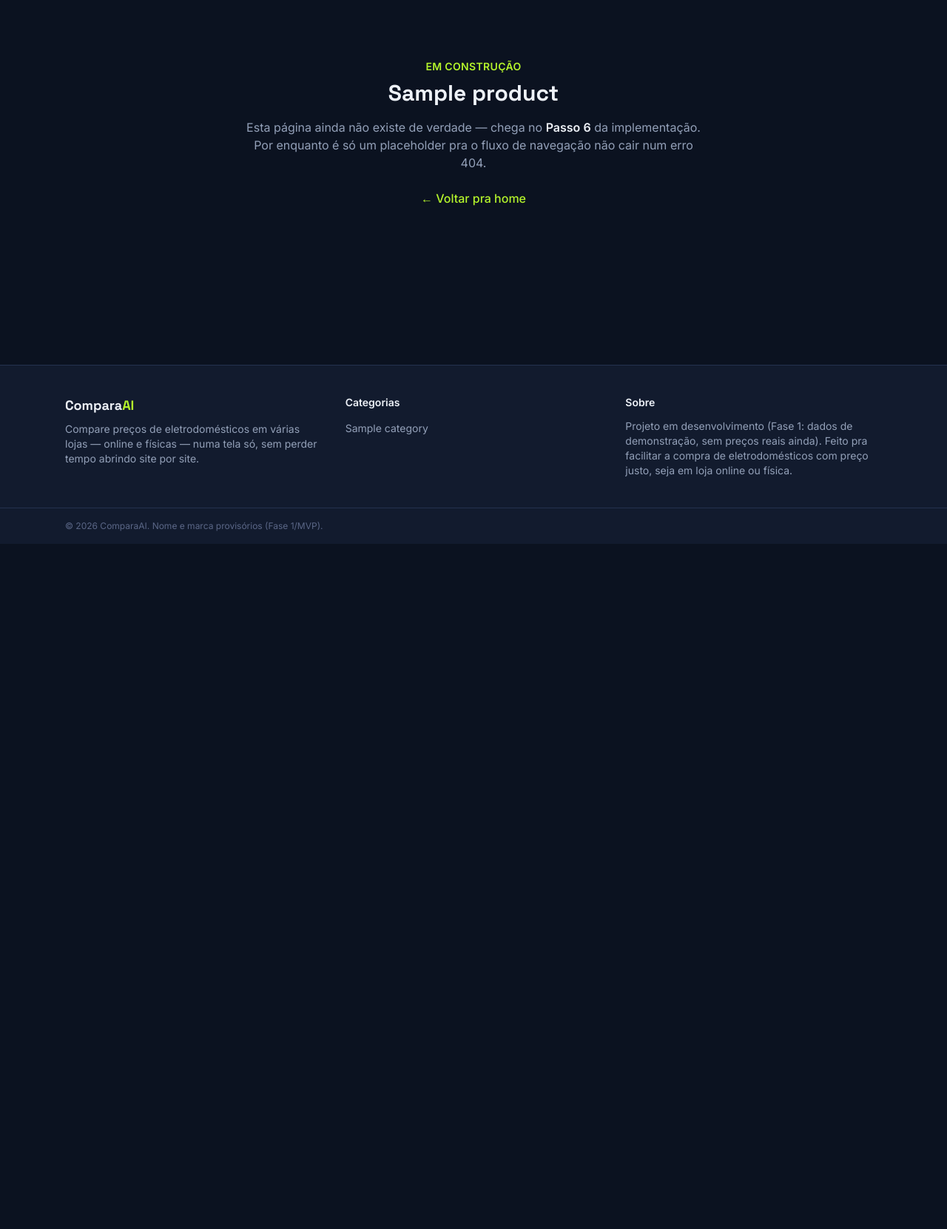
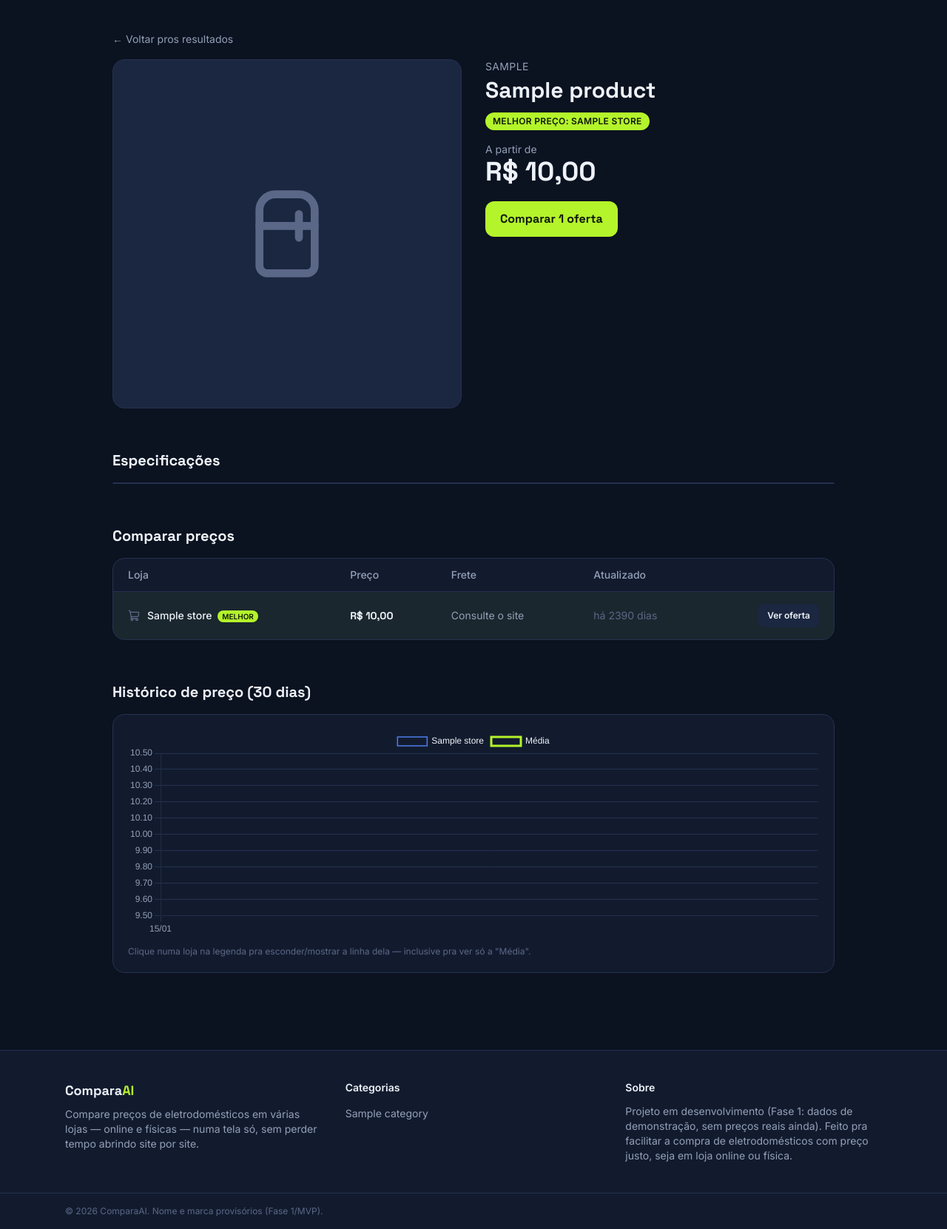
Before and after one commit to cardosodan/ComparaAI, a Flask app: a page that uses app/templates/base.html in a window 1280 px wide. Shown: the part 65-1726 px from the top of the page at 74% size. Before the commit the page ends 800 px from the top, so only its background shows below. Run offline with Flask 3, Linux system fonts and the light colour scheme; tables that the repository leaves empty hold one stand-in row (values such as "Sample post").

Commit message:
Passo 6: página de produto (specs, tabela comparativa, gráfico, similares)
- app/services/pricing.py (novo): formatar_especificacoes() (specs JSON
  -> rótulos PT-BR, mapeamento fixo pra geladeira/Fase 1),
  tempo_relativo() ("há X horas/dias", calculado em Python — sem conta de
  data solta no Jinja), montar_historico_para_grafico() (agrega
  PriceHistory em séries prontas pro Chart.js: uma por loja + média).
- search.py: produtos_similares() — mesma categoria, ordenado por
  proximidade de PREÇO (aproximação documentada, não similaridade de
  spec/comportamento real).
- /produto/<slug> real (substitui o stub do Passo 4): ofertas ordenadas
  (mais barata primeiro, esgotadas por último), frete honesto por tipo de
  loja (não inventa valor pra frete que não existe).
- produto.html: galeria (placeholder, sem foto real ainda), specs,
  tabela comparativa com badge "Melhor"/"Esgotado", gráfico Chart.js (uma
  linha por loja + linha "Média" mais grossa — a legenda nativa do
  Chart.js já resolve o "por loja OU média" do brief, sem precisar de
  toggle customizado), produtos similares (reaproveita o card do Passo
  4). Cores do gráfico lidas via getComputedStyle das CSS custom
  properties, não hex duplicado no JS.

Testado com curl + parse do JSON do gráfico embutido no HTML (não só
visual): specs com rótulo certo, "Esgotado" na oferta certa (Casas Bahia,
um dos 4 casos do seed), badge "Melhor" aparece exatamente 1x, similares
nunca incluem o próprio produto, histórico com 31 pontos (30 dias + hoje)
e série de média decrescente batendo com a narrativa do seed.

```diff
--- a/app/routes/product.py
+++ b/app/routes/product.py
@@ -1,11 +1,13 @@
-"""Página de detalhe do produto — stub temporário (a versão de verdade,
-com tabela comparativa de preços e gráfico de histórico, é o Passo 6).
-Existe agora só pra um clique no autocomplete/card da home não cair num
-404 durante a revisão deste passo.
+"""Página de detalhe do produto (Passo 6): especificações, tabela
+comparativa de preços por loja, gráfico de histórico e produtos similares.
 """
+from datetime import datetime
+
 from flask import Blueprint, abort, render_template
 
-from app.models import Product
+from app.models import Product, Store
+from app.services.pricing import formatar_especificacoes, montar_historico_para_grafico, tempo_relativo
+from app.services.search import produtos_similares
 
 product_bp = Blueprint("product", __name__)
 
@@ -15,9 +17,29 @@ def detalhe(slug):
     produto = Product.query.filter_by(slug=slug).first()
     if produto is None:
         abort(404)
+
+    agora = datetime.utcnow()
+    menor_preco_em_estoque = produto.melhor_oferta.price if produto.melhor_oferta else None
+
+    # Mais barata primeiro; esgotadas por último (não fazem sentido no topo
+    # de uma tabela comparativa de "onde comprar agora").
+    ofertas = []
+    for preco in sorted(produto.prices, key=lambda p: (not p.in_stock, p.price)):
+        ofertas.append({
+            "loja": preco.store,
+            "preco": preco.price,
+            "url": preco.url,
+            "em_estoque": preco.in_stock,
+            "atualizado_ha": tempo_relativo(preco.last_updated, agora),
+            "frete": "Retirada na loja" if preco.store.type == Store.TIPO_FISICA else "Consulte o site",
+            "eh_melhor_oferta": preco.in_stock and menor_preco_em_estoque is not None and preco.price == menor_preco_em_estoque,
+        })
+
     return render_template(
-        "_stub_em_construcao.html",
-        titulo=produto.name,
-        passo="Passo 6",
-        termo=None,
+        "produto.html",
+        produto=produto,
+        ofertas=ofertas,
+        especificacoes=formatar_especificacoes(produto.specs),
+        historico=montar_historico_para_grafico(produto),
+        similares=produtos_similares(produto, limite=4),
     )
--- a/app/services/search.py
+++ b/app/services/search.py
@@ -101,3 +101,18 @@ def listar_marcas_disponiveis() -> list[str]:
     usado pra categorias no navbar)."""
     linhas = Product.query.with_entities(Product.brand).distinct().order_by(Product.brand).all()
     return [linha[0] for linha in linhas]
+
+
+def produtos_similares(produto: Product, limite: int = 4):
+    """"Produtos similares" no rodapé da página de produto (brief seção
+    6.3) — mesma categoria, ordenado pelo preço mais PRÓXIMO do produto
+    atual primeiro. É uma aproximação por faixa de preço, não uma
+    similaridade de especificação/comportamento de usuário de verdade
+    (não existe dado nenhum disso ainda)."""
+    candidatos = Product.query.filter(
+        Product.category_id == produto.category_id,
+        Product.id != produto.id,
+    ).all()
+    preco_referencia = float(produto.price_min or 0)
+    candidatos.sort(key=lambda p: abs(float(p.price_min or 0) - preco_referencia))
+    return candidatos[:limite]
--- /dev/null
+++ b/app/templates/produto.html
@@ -0,0 +1,199 @@
+{% extends "base.html" %}
+{% from "components/product_card.html" import cartao_produto %}
+
+{% block title %}{{ produto.name }} — ComparaAI{% endblock %}
+{% block meta_description %}{{ produto.name }}: compare o preço em {{ ofertas|length }} loja{{ "s" if ofertas|length != 1 else "" }} (online e física) e veja o histórico de preço dos últimos 30 dias.{% endblock %}
+
+{% block content %}
+<div class="max-w-5xl mx-auto px-4 sm:px-6 py-10">
+
+  <a href="{{ url_for('main.busca', q='geladeira') }}" class="text-sm text-ink-muted hover:text-accent transition-colors">
+    ← Voltar pros resultados
+  </a>
+
+  <!-- Galeria + info principal -->
+  <div class="grid md:grid-cols-2 gap-8 items-start mt-4">
+    <div class="aspect-square bg-elevated border border-border rounded-2xl flex items-center justify-center">
+      <!-- Sem foto real de produto ainda (Fase 1) -->
+      <i data-lucide="refrigerator" class="w-32 h-32 text-ink-faint"></i>
+    </div>
+
+    <div>
+      <p class="text-sm text-ink-muted uppercase tracking-wide">{{ produto.brand }}</p>
+      <h1 class="font-display text-3xl font-bold text-ink mt-1">{{ produto.name }}</h1>
+
+      {% if produto.melhor_oferta %}
+        <span class="inline-block mt-3 text-xs font-bold uppercase tracking-wide bg-accent text-accent-ink px-2.5 py-1 rounded-full">
+          Melhor preço: {{ produto.melhor_oferta.store.name }}
+        </span>
+      {% endif %}
+
+      <p class="mt-4 text-sm text-ink-muted">A partir de</p>
+      <p class="font-display text-4xl font-bold text-ink">R$ {{ "%.2f"|format(produto.price_min)|replace(".", ",") }}</p>
+      {% if produto.price_max and produto.price_max != produto.price_min %}
+        <p class="text-sm text-ink-faint">até R$ {{ "%.2f"|format(produto.price_max)|replace(".", ",") }} em outras lojas</p>
+      {% endif %}
+
+      <a href="#comparar-precos" class="inline-block mt-5 bg-accent hover:bg-accent-hover text-accent-ink font-display font-bold px-5 py-3 rounded-xl transition-colors">
+        Comparar {{ ofertas|length }} oferta{{ "s" if ofertas|length != 1 else "" }}
+      </a>
+    </div>
+  </div>
+
+  <!-- Especificações -->
+  <div class="mt-14">
+    <h2 class="font-display text-xl font-bold text-ink mb-4">Especificações</h2>
+    <dl class="bg-surface border border-border rounded-2xl divide-y divide-border overflow-hidden">
+      {% for label, valor in especificacoes %}
+        <div class="flex justify-between gap-4 px-5 py-3 text-sm">
+          <dt class="text-ink-muted">{{ label }}</dt>
+          <dd class="text-ink font-medium text-right">{{ valor }}</dd>
+        </div>
+      {% endfor %}
+    </dl>
+  </div>
+
+  <!-- Tabela comparativa de preços -->
+  <div id="comparar-precos" class="mt-14 scroll-mt-24">
+    <h2 class="font-display text-xl font-bold text-ink mb-4">Comparar preços</h2>
+    <div class="bg-surface border border-border rounded-2xl overflow-hidden">
+      <div class="overflow-x-auto">
+        <table class="w-full text-sm">
+          <thead>
+            <tr class="border-b border-border text-left text-ink-muted">
+              <th class="px-5 py-3 font-medium">Loja</th>
+              <th class="px-5 py-3 font-medium">Preço</th>
+              <th class="px-5 py-3 font-medium hidden sm:table-cell">Frete</th>
+              <th class="px-5 py-3 font-medium hidden sm:table-cell">Atualizado</th>
+              <th class="px-5 py-3 font-medium"></th>
+            </tr>
+          </thead>
+          <tbody class="divide-y divide-border">
+            {% for oferta in ofertas %}
+              <tr class="{% if not oferta.em_estoque %}opacity-50{% elif oferta.eh_melhor_oferta %}bg-accent/5{% endif %}">
+                <td class="px-5 py-4">
+                  <div class="flex items-center gap-2.5">
+                    <i data-lucide="{{ 'store' if oferta.loja.type == 'fisica' else 'shopping-cart' }}" class="w-4 h-4 text-ink-faint shrink-0"></i>
+                    <div>
+                      <p class="text-ink font-medium">
+                        {{ oferta.loja.name }}
+                        {% if oferta.eh_melhor_oferta %}
+                          <span class="ml-1 text-[10px] font-bold uppercase bg-accent text-accent-ink px-1.5 py-0.5 rounded-full align-middle">Melhor</span>
+                        {% endif %}
+                      </p>
+                      {% if oferta.loja.type == "fisica" %}
+                        <p class="text-xs text-ink-faint">Loja física — {{ oferta.loja.city }}</p>
+                      {% endif %}
+                    </div>
+                  </div>
+                </td>
+                <td class="px-5 py-4 font-display font-bold text-ink whitespace-nowrap">
+                  R$ {{ "%.2f"|format(oferta.preco)|replace(".", ",") }}
+                </td>
+                <td class="px-5 py-4 text-ink-muted hidden sm:table-cell">{{ oferta.frete }}</td>
+                <td class="px-5 py-4 text-ink-faint hidden sm:table-cell whitespace-nowrap">{{ oferta.atualizado_ha }}</td>
+                <td class="px-5 py-4 text-right">
+                  {% if oferta.em_estoque %}
+                    <a href="{{ oferta.url or '#' }}" target="_blank" rel="noopener nofollow"
+                       class="inline-block bg-elevated hover:bg-accent hover:text-accent-ink text-ink text-xs font-bold px-3 py-2 rounded-lg transition-colors whitespace-nowrap">
+                      Ver oferta
+                    </a>
+                  {% else %}
+                    <span class="text-xs text-ink-faint whitespace-nowrap">Esgotado</span>
+                  {% endif %}
+                </td>
+              </tr>
+            {% endfor %}
+          </tbody>
+        </table>
+      </div>
+    </div>
+  </div>
+
+  <!-- Histórico de preço -->
+  <div class="mt-14">
+    <h2 class="font-display text-xl font-bold text-ink mb-4">Histórico de preço (30 dias)</h2>
+    <div class="bg-surface border border-border rounded-2xl p-5">
+      {% if historico.labels %}
+        <canvas id="grafico-historico" height="90"></canvas>
+        <p class="text-xs text-ink-faint mt-3">
+          Clique numa loja na legenda pra esconder/mostrar a linha dela — inclusive pra ver só a "Média".
+        </p>
+      {% else %}
+        <p class="text-sm text-ink-muted">Sem histórico disponível ainda pra este produto.</p>
+      {% endif %}
+    </div>
+  </div>
+
+  <!-- Produtos similares -->
+  {% if similares %}
+    <div class="mt-14">
+      <h2 class="font-display text-xl font-bold text-ink mb-4">Produtos similares</h2>
+      <div class="grid grid-cols-2 sm:grid-cols-4 gap-4">
+        {% for p in similares %}
+          {{ cartao_produto(p) }}
+        {% endfor %}
+      </div>
+    </div>
+  {% endif %}
+
+</div>
+{% endblock %}
+
+{% block extra_scripts %}
+{% if historico.labels %}
+<script src="https://unpkg.com/chart.js@4/dist/chart.umd.js"></script>
+<script>
+  (function () {
+    const dados = {{ historico | tojson }};
+    const raiz = getComputedStyle(document.documentElement);
+    const corTexto = raiz.getPropertyValue("--color-ink").trim();
+    const corMuted = raiz.getPropertyValue("--color-ink-muted").trim();
+    const corBorda = raiz.getPropertyValue("--color-border").trim();
+    const corAccent = raiz.getPropertyValue("--color-accent").trim();
+
+    // Paleta só pra diferenciar as linhas de loja entre si — a legenda já
+    // identifica qual é qual, então não precisa ter significado de marca.
+    const coresLojas = ["#4E7DEB", "#E8895D", "#E85D9B", "#5BC0EB", "#9D7FEA", "#4ECDC4"];
+
+    const datasets = Object.entries(dados.series_por_loja).map(([loja, valores], i) => ({
+      label: loja,
+      data: valores,
+      borderColor: coresLojas[i % coresLojas.length],
+      backgroundColor: "transparent",
+      tension: 0.3,
+      spanGaps: true,
+      borderWidth: 1.5,
+      pointRadius: 0,
+    }));
+
+    datasets.push({
+      label: "Média",
+      data: dados.serie_media,
+      borderColor: corAccent,
+      backgroundColor: "transparent",
+      borderWidth: 3,
+      tension: 0.3,
+      spanGaps: true,
+      pointRadius: 0,
+    });
+
+    new Chart(document.getElementById("grafico-historico"), {
+      type: "line",
+      data: { labels: dados.labels, datasets },
+      options: {
+        responsive: true,
+        interaction: { mode: "index", intersect: false },
+        scales: {
+          x: { ticks: { color: corMuted }, grid: { color: corBorda } },
+          y: { ticks: { color: corMuted }, grid: { color: corBorda } },
+        },
+        plugins: {
+          legend: { labels: { color: corTexto } },
+        },
+      },
+    });
+  })();
+</script>
+{% endif %}
+{% endblock %}
```
Also changed, not shown: app/services/pricing.py (added, +70 -0 lines), README.md, app/static/css/tailwind.css.
